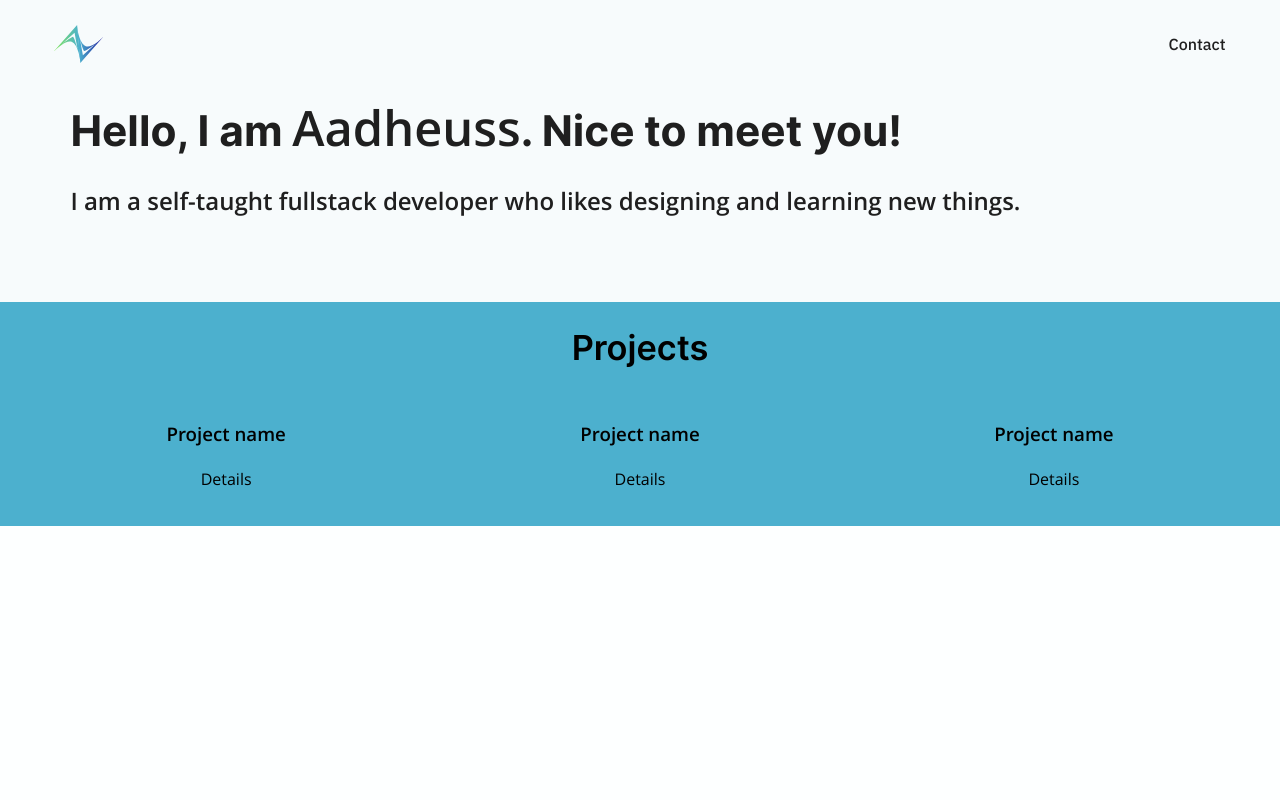
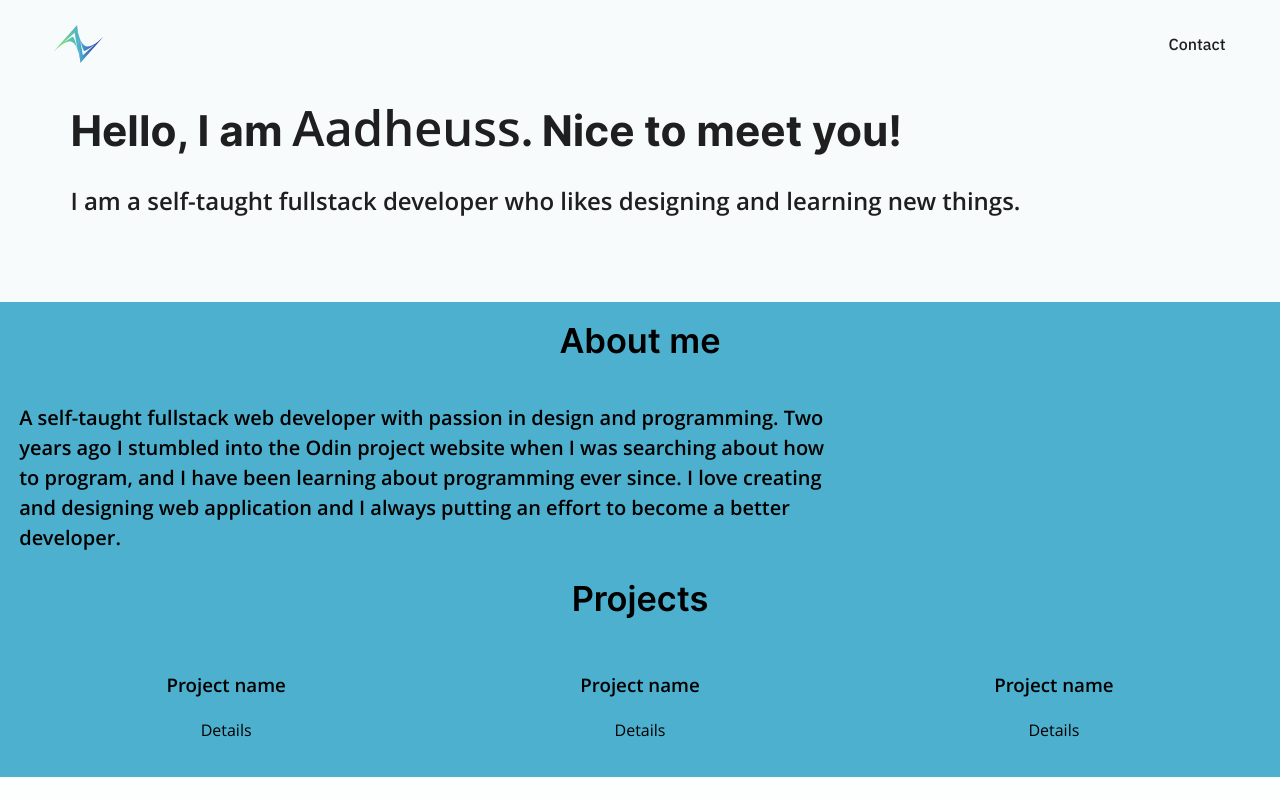
Before and after one commit to Adhisafdhol/personal-portfolio, a React (Vite) app: page / in a window 1280 px wide. Built offline with nearby package versions, Linux system fonts and the light colour scheme.

Commit message:
Add main content file

```diff
--- a/src/components/mainContent/MainContent.jsx
+++ b/src/components/mainContent/MainContent.jsx
@@ -3,6 +3,17 @@ import styles from "./MainContent.module.css";
 function MainContent() {
   return (
     <main className={styles.main}>
+      <section className={styles.aboutMeContainer}>
+        <h1 className={styles.heading}>About me</h1>
+        <p className={styles.text}>
+          A self-taught fullstack web developer with passion in design and
+          programming. Two years ago I stumbled into the Odin project website
+          when I was searching about how to program, and I have been learning
+          about programming ever since. I love creating and designing web
+          application and I always putting an effort to become a better
+          developer.
+        </p>
+      </section>
       <div className={styles.projectContainer}>
         <h2 className={styles.heading}>Projects</h2>
         <ul className={styles.projectList}>
--- a/src/components/mainContent/MainContent.module.css
+++ b/src/components/mainContent/MainContent.module.css
@@ -1,6 +1,18 @@
 .main {
   padding: 1.5vw;
   background-color: var(--color-accent);
+}
+
+.aboutMeContainer {
+  display: flex;
+  flex-direction: column;
+}
+
+.text {
+  max-width: 72ch;
+  text-align: start;
+  font-weight: 600;
+  font-size: clamp(0.9rem, calc(1.05rem + 0.25vw), 1.5rem);
 }
 
 .projectContainer {
```
